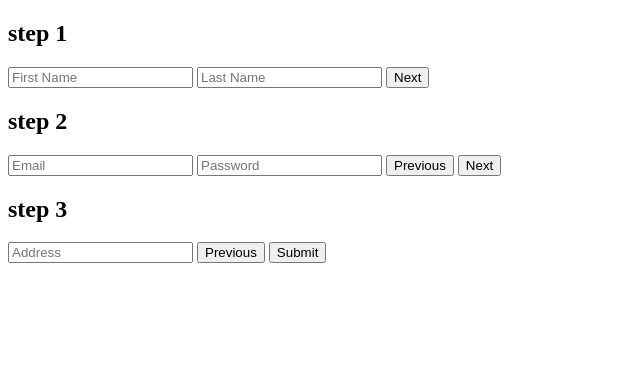
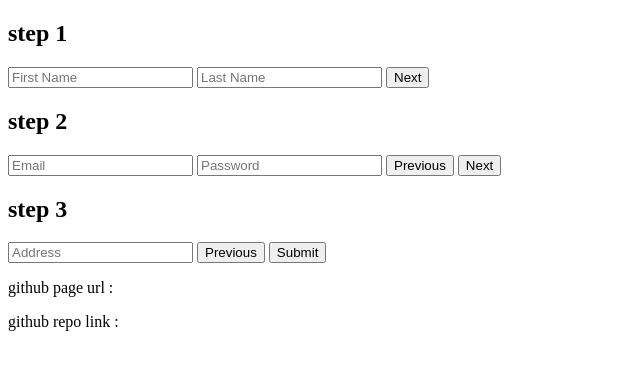
Before and after one commit to Izma-hub/MULTIPLE-FORMS-, a plain HTML site: page index.html in a window 1280 px wide. Shown: the whole page, without its empty margins (0-640 px from the left). Drawn offline with Linux system fonts and the light colour scheme.

Commit message:
github page url

```diff
--- a/index.html
+++ b/index.html
@@ -3,7 +3,7 @@
 <head>
     <meta charset="UTF-8">
     <meta name="viewport" content="width=device-width, initial-scale=1.0">
-    <title>MULTIPLE STEPS FORMS </title>
+    <title>MULTIPLE STEPSA FORMS </title>
 </head>
 <body>
     <div id="form container">
@@ -33,4 +33,8 @@
         </form>
     </div>
 </body>
+<footer>
+    <p> github page url : <a href=" https://izma-hub.github.io/MULTIPLE-FORMS-/"></a> </p>
+    <p>github repo link : <a href="https://github.com/Izma-hub/MULTIPLE-FORMS-"></a> </p>
+</footer>
 </html>
```
